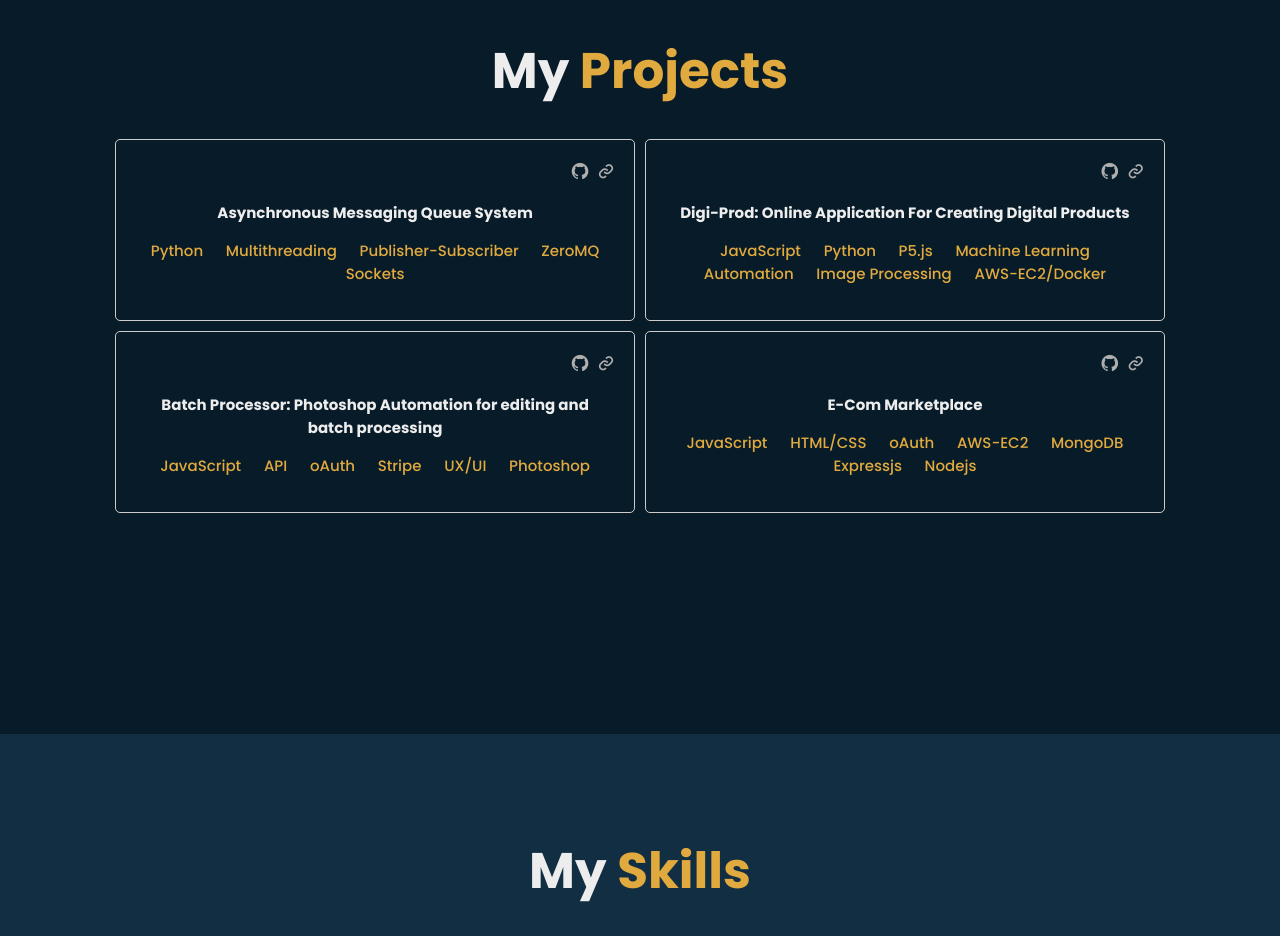
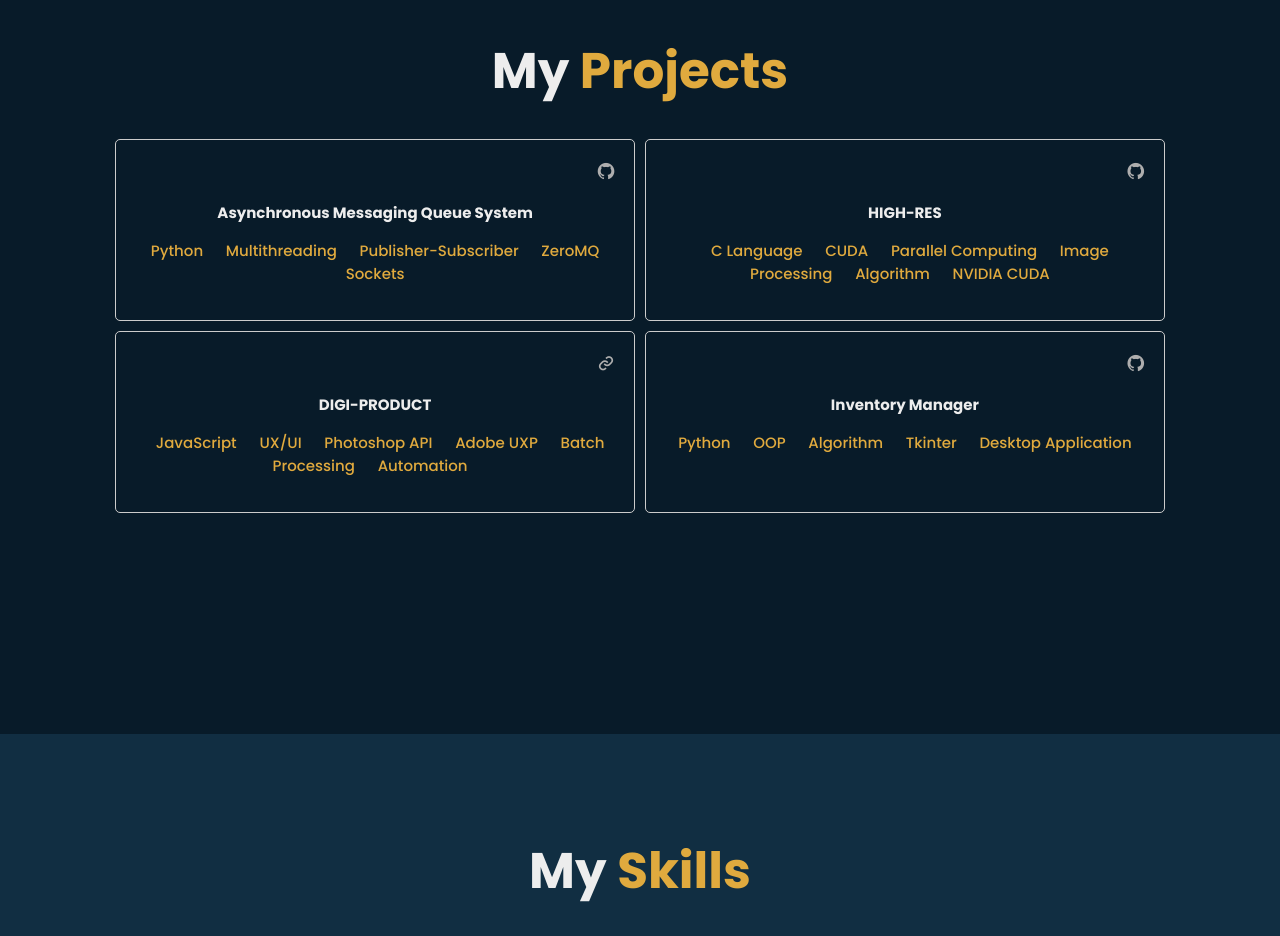
Before and after one commit to JIMOHMA/OfficialWebsite, a plain HTML site: page index.html in a window 1280 px wide. Shown: the part 2940-3876 px from the top of the page. Drawn offline with nearby package versions, Linux system fonts and the light colour scheme; a script that the page names is missing.

Commit message:
Added working github links to projects

```diff
--- a/index.html
+++ b/index.html
@@ -251,7 +251,7 @@
             <div class="project-item">
                 <div class="project-links">
                     <a target="_blank" href="https://github.com/JIMOHMA/Manager-Client-messaging-system"><i class='bx bxl-github'></i></a>
-                    <a><i class='bx bx-link'></i></a>
+                    <!-- <a><i class='bx bx-link'></i></a> -->
                 </div>
                 <h3 class="project-title">Asynchronous Messaging Queue System</h3>
                 <div class="skills-learned">
@@ -262,7 +262,9 @@
                     <span>Sockets</span>
                 </div>
             </div>
-            <div class="project-item">
+
+            <!-- To be added once completed -->
+            <!-- <div class="project-item">
                 <div class="project-links">
                     <a href=""><i class='bx bxl-github'></i></a>
                     <a href=""><i class='bx bx-link'></i></a>
@@ -307,6 +309,50 @@
                     <span>MongoDB</span>
                     <span>Expressjs</span>
                     <span>Nodejs</span>
+                </div>
+            </div> -->
+            <div class="project-item">
+                <div class="project-links">
+                    <a target="_blank" href="https://github.com/JIMOHMA/HighRes"><i class='bx bxl-github'></i></a>
+                    <!-- <a href=""><i class='bx bx-link'></i></a> -->
+                </div>
+                <h3 class="project-title">HIGH-RES</h3>
+                <div class="skills-learned">
+                    <span>C Language</span>
+                    <span>CUDA</span>
+                    <span>Parallel Computing</span>
+                    <span>Image Processing</span>
+                    <span>Algorithm</span>
+                    <span>NVIDIA CUDA</span>
+                </div>
+            </div>
+            <div class="project-item">
+                <div class="project-links">
+                    <!-- <a href=""><i class='bx bxl-github'></i></a> -->
+                    <a target="_blank" href="https://www.youtube.com/watch?v=2YI9W24XwgE&t=262s&ab_channel=MajDev"><i class='bx bx-link'></i></a>
+                </div>
+                <h3 class="project-title">DIGI-PRODUCT</h3>
+                <div class="skills-learned">
+                    <span>JavaScript</span>
+                    <span>UX/UI</span>
+                    <span>Photoshop API</span>
+                    <span>Adobe UXP</span>
+                    <span>Batch Processing</span>
+                    <span>Automation</span>
+                </div>
+            </div>
+            <div class="project-item">
+                <div class="project-links">
+                    <a target="_blank" href="https://github.com/JIMOHMA/Inventoty_System"><i class='bx bxl-github'></i></a>
+                    <!-- <a href=""><i class='bx bx-link'></i></a> -->
+                </div>
+                <h3 class="project-title">Inventory Manager</h3>
+                <div class="skills-learned">
+                    <span>Python</span>
+                    <span>OOP</span>
+                    <span>Algorithm</span>
+                    <span>Tkinter</span>
+                    <span>Desktop Application</span>
                 </div>
             </div>
         </div>
```
